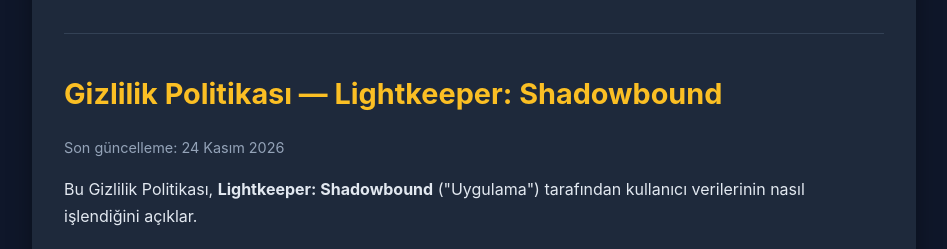
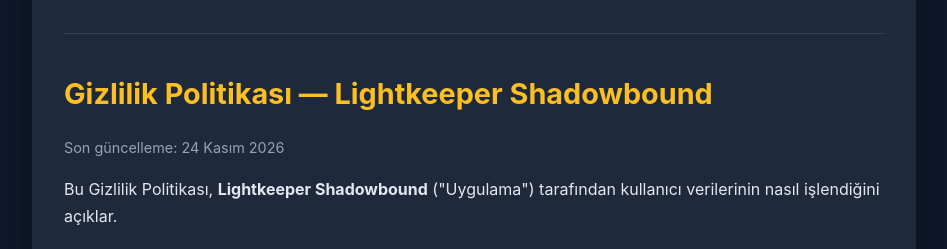
Before and after one commit to SerdenerMyhealthtree/lightkeeper-privacy, a plain HTML site: page lightkeeper-privacy.html in a window 1280 px wide. Shown: the part 1289-1538 px from the top of the page, without its empty margins (166-1113 px from the left). Drawn offline with Linux system fonts and the light colour scheme.

Commit message:
Remove colon from title and headings in privacy policy

```diff
--- a/lightkeeper-privacy.html
+++ b/lightkeeper-privacy.html
@@ -3,7 +3,7 @@
 <head>
   <meta charset="UTF-8" />
   <meta name="viewport" content="width=device-width, initial-scale=1.0" />
-  <title>Privacy Policy — Lightkeeper: Shadowbound</title>
+  <title>Privacy Policy — Lightkeeper Shadowbound</title>
   <style>
     body {
       font-family: -apple-system, BlinkMacSystemFont, "Segoe UI", Roboto, Helvetica, Arial, sans-serif;
@@ -31,7 +31,7 @@
 </head>
 <body>
   <div class="container">
-    <h1>Privacy Policy — Lightkeeper: Shadowbound</h1>
+    <h1>Privacy Policy — Lightkeeper Shadowbound</h1>
     <p class="meta">Last updated: November 24, 2026</p>
 
     <p>This Privacy Policy describes how <strong>Lightkeeper: Shadowbound</strong> ("the App") handles user information. Your privacy is important to us, and we are committed to being transparent about the data used by the App and its third-party services.</p>
@@ -58,10 +58,10 @@
 
     <hr />
 
-    <h1>Gizlilik Politikası — Lightkeeper: Shadowbound</h1>
+    <h1>Gizlilik Politikası — Lightkeeper Shadowbound</h1>
     <p class="meta">Son güncelleme: 24 Kasım 2026</p>
 
-    <p>Bu Gizlilik Politikası, <strong>Lightkeeper: Shadowbound</strong> ("Uygulama") tarafından kullanıcı verilerinin nasıl işlendiğini açıklar.</p>
+    <p>Bu Gizlilik Politikası, <strong>Lightkeeper Shadowbound</strong> ("Uygulama") tarafından kullanıcı verilerinin nasıl işlendiğini açıklar.</p>
 
     <h2>1. Toplanan Bilgiler</h2>
     <p>Uygulama üyelik gerektirmez; adınız, e-posta adresiniz, telefon numaranız veya kesin konumunuz gibi kişisel verileri doğrudan toplamaz, sunucularında saklamaz veya satmaz.</p>
```
